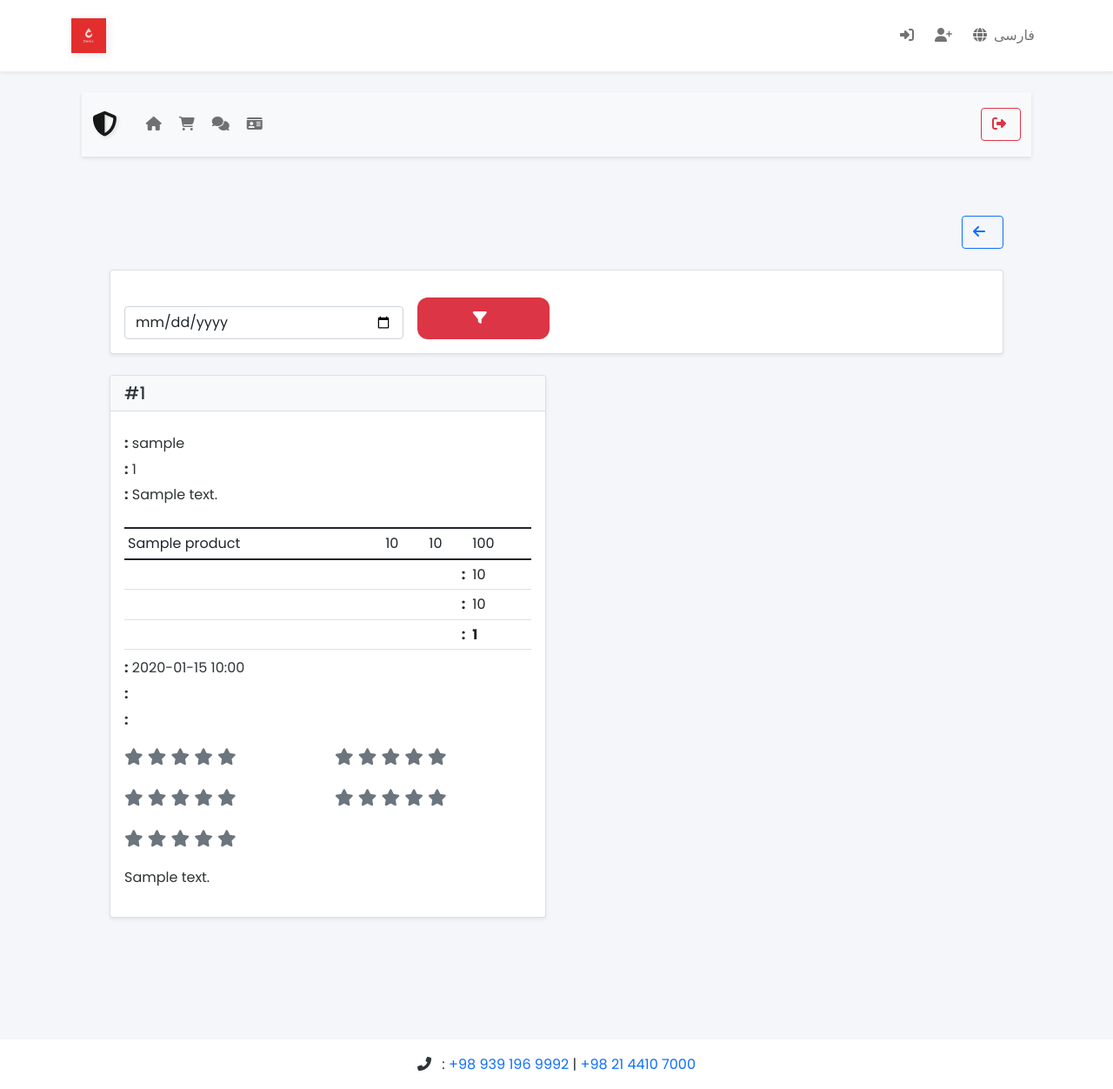
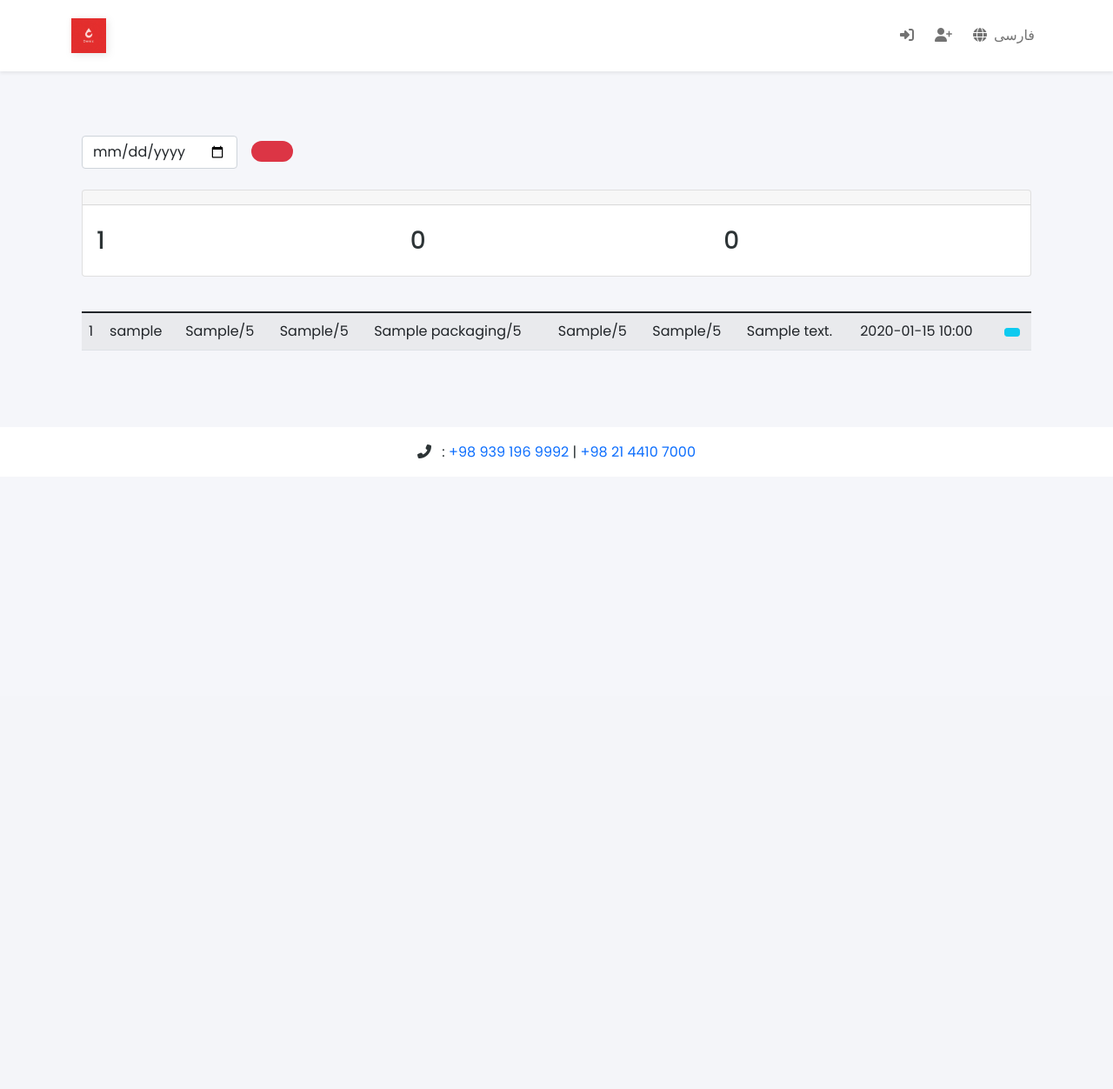
Before and after one commit to iliaasadi/supermarket_website, a Python web app: template templates/admin/order_comments.html in a window 1280 px wide. Shown: the whole page at 87% size. After the commit the page ends 527 px from the top, so only its background shows below. Run offline with Jinja, Linux system fonts and the light colour scheme; the template is opened without the code that fills it: most values are stand-ins (such as "Sample title", 1, 10 or a date in 2020).

Commit message:
admin can see the comments

```diff
--- a/templates/admin/order_comments.html
+++ b/templates/admin/order_comments.html
@@ -1,68 +1,139 @@
-{% extends "admin/base.html" %}
+{% extends "base.html" %}
 
-{% block admin_title %}{{ get_translation('order_comments') }}{% endblock %}
-
-{% block admin_content %}
-<div class="container-fluid py-4">
-    <div class="d-flex justify-content-between align-items-center mb-4">
-        <h1 class="h3 mb-0">{{ get_translation('order_comments') }}</h1>
-        <a href="{{ url_for('admin_dashboard') }}" class="btn btn-outline-primary">
-            <i class="fas fa-arrow-left me-2"></i>{{ get_translation('back_to_dashboard') }}
-        </a>
-    </div>
+{% block content %}
+<div class="container">
+    <h2 class="mb-4">{{ get_translation('order_comments') }}</h2>
 
     <!-- Date Filter -->
-    <div class="card shadow-sm mb-4">
-        <div class="card-body">
-            <form method="GET" class="row g-3">
-                <div class="col-md-4">
-                    <label class="form-label">{{ get_translation('date') }}</label>
-                    <input type="date" name="date" class="form-control" value="{{ selected_date }}">
+    <div class="mb-4">
+        <form method="GET" class="row g-3 align-items-center">
+            <div class="col-auto">
+                <label for="date" class="form-label">{{ get_translation('select_date') }}</label>
+                <input type="date" class="form-control" id="date" name="date" value="{{ selected_date }}">
             </div>
-                <div class="col-md-2 d-flex align-items-end">
-                    <button type="submit" class="btn btn-primary w-100">
-                        <i class="fas fa-filter me-2"></i>{{ get_translation('filter') }}
-                    </button>
+            <div class="col-auto">
+                <button type="submit" class="btn btn-primary mt-4">{{ get_translation('filter') }}</button>
             </div>
         </form>
     </div>
+
+    <!-- Order Summary Section -->
+    <div class="card mb-4">
+        <div class="card-header">
+            <h5 class="mb-0">{{ get_translation('order_summary') }}</h5>
+        </div>
+        <div class="card-body">
+            <div class="row">
+                <div class="col-md-4">
+                    <h6>{{ get_translation('total_orders') }}</h6>
+                    <p class="h3">{{ entries|length }}</p>
+                </div>
+                <div class="col-md-4">
+                    <h6>{{ get_translation('orders_with_comments') }}</h6>
+                    <p class="h3">{{ entries|selectattr('is_waiting', 'equalto', false)|list|length }}</p>
+                </div>
+                <div class="col-md-4">
+                    <h6>{{ get_translation('orders_waiting_for_comments') }}</h6>
+                    <p class="h3">{{ entries|selectattr('is_waiting', 'equalto', true)|list|length }}</p>
+                </div>
+            </div>
+        </div>
     </div>
 
-    {% if comments %}
-    <div class="row">
-        {% for comment in comments %}
-        <div class="col-md-6 mb-4">
-            <div class="card shadow-sm h-100">
-                <div class="card-header bg-light">
-                    <div class="d-flex justify-content-between align-items-center">
-                        <h5 class="card-title mb-0">{{ get_translation('order') }} #{{ comment.order.id }}</h5>
-                        <span class="badge bg-success">{{ get_translation('completed') }}</span>
+    <!-- Comments Table -->
+    <div class="table-responsive">
+        <table class="table table-striped">
+            <thead>
+                <tr>
+                    <th>{{ get_translation('order_id') }}</th>
+                    <th>{{ get_translation('user') }}</th>
+                    <th>{{ get_translation('food_quality') }}</th>
+                    <th>{{ get_translation('delivery_service') }}</th>
+                    <th>{{ get_translation('packaging') }}</th>
+                    <th>{{ get_translation('value_for_money') }}</th>
+                    <th>{{ get_translation('overall_experience') }}</th>
+                    <th>{{ get_translation('comment') }}</th>
+                    <th>{{ get_translation('date') }}</th>
+                    <th>{{ get_translation('actions') }}</th>
+                </tr>
+            </thead>
+            <tbody>
+                {% for entry in entries %}
+                    {% if entry.is_waiting %}
+                        <tr class="table-warning">
+                            <td>{{ entry.order.id }}</td>
+                            <td>{{ entry.order.user.username }}</td>
+                            <td colspan="6" class="text-center">
+                                <span class="badge bg-warning">{{ get_translation('waiting_for_user_comment') }}</span>
+                            </td>
+                            <td>{{ entry.order.completed_at.strftime('%Y-%m-%d %H:%M') }}</td>
+                            <td>
+                                <button type="button" class="btn btn-sm btn-info" data-bs-toggle="modal" data-bs-target="#orderModal{{ entry.order.id }}">
+                                    {{ get_translation('view_details') }}
+                                </button>
+                            </td>
+                        </tr>
+                    {% else %}
+                        <tr>
+                            <td>{{ entry.order.id }}</td>
+                            <td>{{ entry.order.user.username }}</td>
+                            <td>{{ entry.food_quality }}/5</td>
+                            <td>{{ entry.delivery_service }}/5</td>
+                            <td>{{ entry.packaging }}/5</td>
+                            <td>{{ entry.value_for_money }}/5</td>
+                            <td>{{ entry.overall_experience }}/5</td>
+                            <td>{{ entry.comment }}</td>
+                            <td>{{ entry.created_at.strftime('%Y-%m-%d %H:%M') }}</td>
+                            <td>
+                                <button type="button" class="btn btn-sm btn-info" data-bs-toggle="modal" data-bs-target="#orderModal{{ entry.order.id }}">
+                                    {{ get_translation('view_details') }}
+                                </button>
+                            </td>
+                        </tr>
+                    {% endif %}
+                {% else %}
+                    <tr>
+                        <td colspan="10" class="text-center">{{ get_translation('no_comments_found') }}</td>
+                    </tr>
+                {% endfor %}
+            </tbody>
+        </table>
     </div>
 </div>
-                <div class="card-body">
+
+<!-- Order Details Modals -->
+{% for entry in entries %}
+<div class="modal fade" id="orderModal{{ entry.order.id }}" tabindex="-1" aria-labelledby="orderModalLabel{{ entry.order.id }}" aria-hidden="true">
+    <div class="modal-dialog modal-lg">
+        <div class="modal-content">
+            <div class="modal-header">
+                <h5 class="modal-title" id="orderModalLabel{{ entry.order.id }}">{{ get_translation('order_details') }} #{{ entry.order.id }}</h5>
+                <button type="button" class="btn-close" data-bs-dismiss="modal" aria-label="Close"></button>
+            </div>
+            <div class="modal-body">
                 <!-- Customer Information -->
-                    <div class="mb-3">
-                        <h6 class="text-muted mb-2">{{ get_translation('customer_information') }}</h6>
-                        <p class="mb-1"><strong>{{ get_translation('name') }}:</strong> {{ comment.order.user.username }}</p>
-                        <p class="mb-1"><strong>{{ get_translation('phone') }}:</strong> {{ comment.order.user.phone_number }}</p>
-                        <p class="mb-1"><strong>{{ get_translation('address') }}:</strong> {{ comment.order.address }}</p>
+                <div class="mb-4">
+                    <h6>{{ get_translation('customer_information') }}</h6>
+                    <p><strong>{{ get_translation('name') }}:</strong> {{ entry.order.user.username }}</p>
+                    <p><strong>{{ get_translation('phone') }}:</strong> {{ entry.order.user.phone_number }}</p>
+                    <p><strong>{{ get_translation('address') }}:</strong> {{ entry.order.address }}</p>
                 </div>
 
-                    <!-- Order Details -->
-                    <div class="mb-3">
-                        <h6 class="text-muted mb-2">{{ get_translation('order_details') }}</h6>
+                <!-- Order Items -->
+                <div class="mb-4">
+                    <h6>{{ get_translation('order_items') }}</h6>
                     <div class="table-responsive">
                         <table class="table table-sm">
                             <thead>
                                 <tr>
-                                        <th>{{ get_translation('item') }}</th>
+                                    <th>{{ get_translation('product') }}</th>
                                     <th>{{ get_translation('quantity') }}</th>
                                     <th>{{ get_translation('price') }}</th>
                                     <th>{{ get_translation('total') }}</th>
                                 </tr>
                             </thead>
                             <tbody>
-                                    {% for item in comment.order.items %}
+                                {% for item in entry.order.items %}
                                 <tr>
                                     <td>{{ item.product.name }}</td>
                                     <td>{{ item.quantity }}</td>
@@ -74,35 +145,42 @@
                             <tfoot>
                                 <tr>
                                     <td colspan="3" class="text-end"><strong>{{ get_translation('subtotal') }}:</strong></td>
-                                        <td>{{ "{:,.0f}".format(comment.order.subtotal|default(0)) }} {{ get_translation('tooman') }}</td>
+                                    <td>{{ "{:,.0f}".format(entry.order.subtotal|default(0)) }} {{ get_translation('tooman') }}</td>
                                 </tr>
                                 <tr>
                                     <td colspan="3" class="text-end"><strong>{{ get_translation('delivery_fee') }}:</strong></td>
-                                        <td>{{ "{:,.0f}".format(comment.order.delivery_fee|default(0)) }} {{ get_translation('tooman') }}</td>
+                                    <td>{{ "{:,.0f}".format(entry.order.delivery_fee|default(0)) }} {{ get_translation('tooman') }}</td>
                                 </tr>
                                 <tr>
                                     <td colspan="3" class="text-end"><strong>{{ get_translation('total') }}:</strong></td>
-                                        <td><strong>{{ "{:,.0f}".format(comment.order.total_amount|default(0)) }} {{ get_translation('tooman') }}</strong></td>
+                                    <td><strong>{{ "{:,.0f}".format(entry.order.total_amount|default(0)) }} {{ get_translation('tooman') }}</strong></td>
                                 </tr>
                             </tfoot>
                         </table>
                     </div>
-                        <div class="mt-2">
-                            <p class="mb-1"><strong>{{ get_translation('order_date') }}:</strong> {{ comment.order.created_at.strftime('%Y-%m-%d %H:%M') }}</p>
-                            <p class="mb-1"><strong>{{ get_translation('payment_method') }}:</strong> {{ get_translation(comment.order.payment_method) }}</p>
-                            <p class="mb-1"><strong>{{ get_translation('payment_status') }}:</strong> {{ get_translation(comment.order.payment_status) }}</p>
-                        </div>
                 </div>
 
+                <!-- Order Details -->
+                <div class="mb-4">
+                    <h6>{{ get_translation('order_details') }}</h6>
+                    <p><strong>{{ get_translation('order_date') }}:</strong> {{ entry.order.created_at.strftime('%Y-%m-%d %H:%M') }}</p>
+                    <p><strong>{{ get_translation('payment_method') }}:</strong> {{ get_translation(entry.order.payment_method) }}</p>
+                    <p><strong>{{ get_translation('payment_status') }}:</strong> {{ get_translation(entry.order.payment_status) }}</p>
+                    {% if entry.order.description %}
+                    <p><strong>{{ get_translation('order_description') }}:</strong> {{ entry.order.description }}</p>
+                    {% endif %}
+                </div>
+
+                {% if not entry.is_waiting %}
                 <!-- Ratings -->
-                    <div class="mb-3">
-                        <h6 class="text-muted mb-2">{{ get_translation('ratings') }}</h6>
+                <div class="mb-4">
+                    <h6>{{ get_translation('ratings') }}</h6>
                     <div class="row g-3">
                         <div class="col-6">
                             <small class="text-muted d-block">{{ get_translation('food_quality') }}</small>
                             <div class="rating-stars">
                                 {% for i in range(5) %}
-                                        <i class="fas fa-star {% if i < comment.food_quality %}text-warning{% else %}text-muted{% endif %}"></i>
+                                    <i class="fas fa-star {% if i < entry.food_quality %}text-warning{% else %}text-muted{% endif %}"></i>
                                 {% endfor %}
                             </div>
                         </div>
@@ -110,7 +188,7 @@
                             <small class="text-muted d-block">{{ get_translation('delivery_service') }}</small>
                             <div class="rating-stars">
                                 {% for i in range(5) %}
-                                        <i class="fas fa-star {% if i < comment.delivery_service %}text-warning{% else %}text-muted{% endif %}"></i>
+                                    <i class="fas fa-star {% if i < entry.delivery_service %}text-warning{% else %}text-muted{% endif %}"></i>
                                 {% endfor %}
                             </div>
                         </div>
@@ -118,7 +196,7 @@
                             <small class="text-muted d-block">{{ get_translation('packaging') }}</small>
                             <div class="rating-stars">
                                 {% for i in range(5) %}
-                                        <i class="fas fa-star {% if i < comment.packaging %}text-warning{% else %}text-muted{% endif %}"></i>
+                                    <i class="fas fa-star {% if i < entry.packaging %}text-warning{% else %}text-muted{% endif %}"></i>
                                 {% endfor %}
                             </div>
                         </div>
@@ -126,7 +204,7 @@
                             <small class="text-muted d-block">{{ get_translation('value_for_money') }}</small>
                             <div class="rating-stars">
                                 {% for i in range(5) %}
-                                        <i class="fas fa-star {% if i < comment.value_for_money %}text-warning{% else %}text-muted{% endif %}"></i>
+                                    <i class="fas fa-star {% if i < entry.value_for_money %}text-warning{% else %}text-muted{% endif %}"></i>
                                 {% endfor %}
                             </div>
                         </div>
@@ -134,42 +212,31 @@
                             <small class="text-muted d-block">{{ get_translation('overall_experience') }}</small>
                             <div class="rating-stars">
                                 {% for i in range(5) %}
-                                        <i class="fas fa-star {% if i < comment.overall_experience %}text-warning{% else %}text-muted{% endif %}"></i>
+                                    <i class="fas fa-star {% if i < entry.overall_experience %}text-warning{% else %}text-muted{% endif %}"></i>
                                 {% endfor %}
+                            </div>
+                        </div>
+                        {% if entry.comment %}
+                        <div class="col-12">
+                            <small class="text-muted d-block">{{ get_translation('comment') }}</small>
+                            <p class="mb-0">{{ entry.comment }}</p>
+                        </div>
+                        {% endif %}
+                    </div>
+                </div>
+                {% endif %}
+            </div>
+            <div class="modal-footer">
+                <button type="button" class="btn btn-secondary" data-bs-dismiss="modal">{{ get_translation('close') }}</button>
             </div>
         </div>
     </div>
 </div>
-
-                    <!-- Comment -->
-                    {% if comment.comment %}
-                    <div class="mb-3">
-                        <h6 class="text-muted mb-2">{{ get_translation('comment') }}</h6>
-                        <p class="mb-0">{{ comment.comment }}</p>
-                    </div>
-                    {% endif %}
-                </div>
-            </div>
-        </div>
 {% endfor %}
-    </div>
-    {% else %}
-    <div class="card shadow-sm">
-        <div class="card-body text-center py-5">
-            <i class="fas fa-comments fa-3x text-muted mb-3"></i>
-            <h5 class="text-muted">{{ get_translation('no_comments') }}</h5>
-            <p class="text-muted mb-0">{{ get_translation('no_comments_message') }}</p>
-        </div>
-    </div>
-    {% endif %}
-</div>
 
 <style>
 .rating-stars {
     font-size: 1.2rem;
 }
-.table {
-    margin-bottom: 0;
-}
 </style>
 {% endblock %}
```
Also changed, not shown: app.py (+33 -1 lines), translations.py (+19 -1 lines), instance/supermarket.db. Lines whose indentation alone changed are shown as unchanged.
